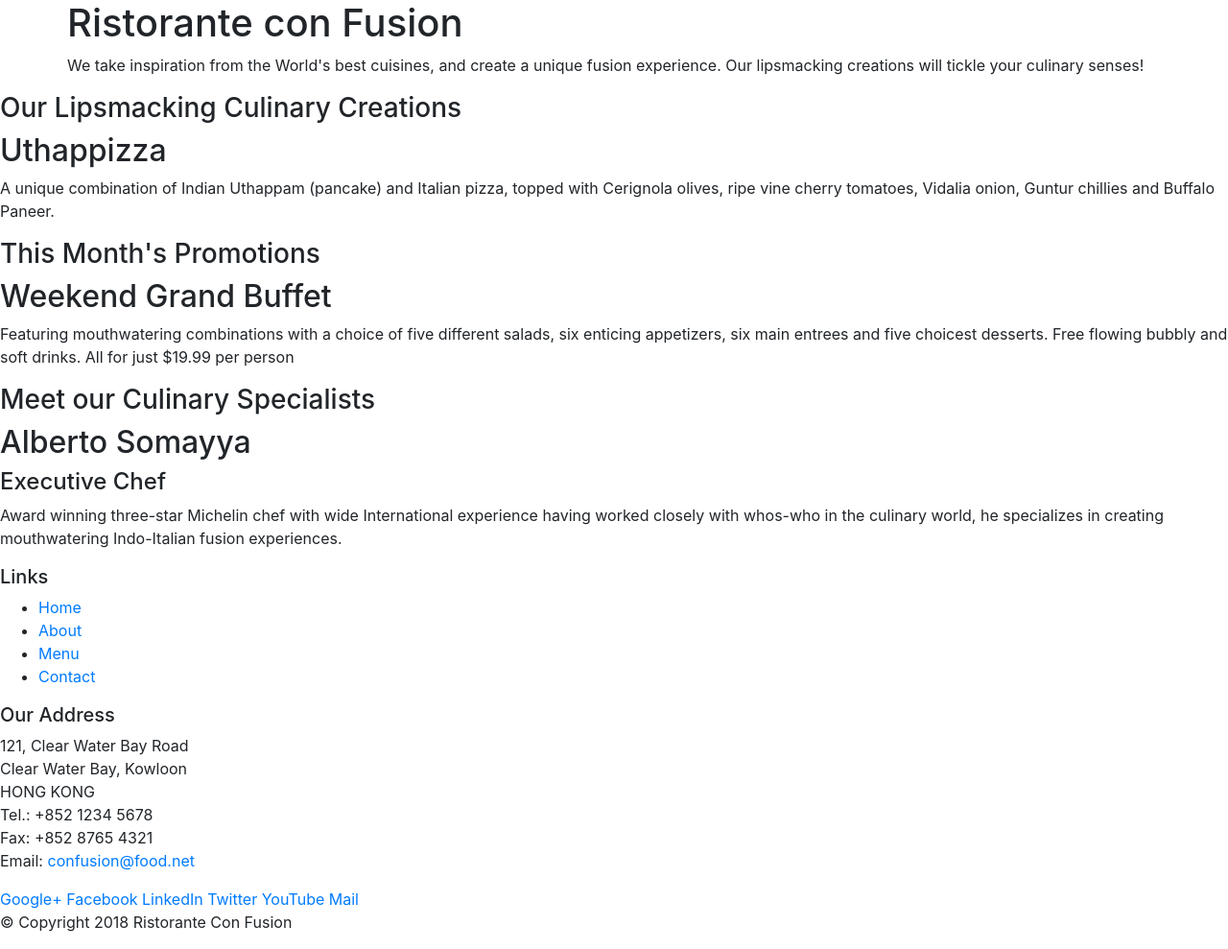
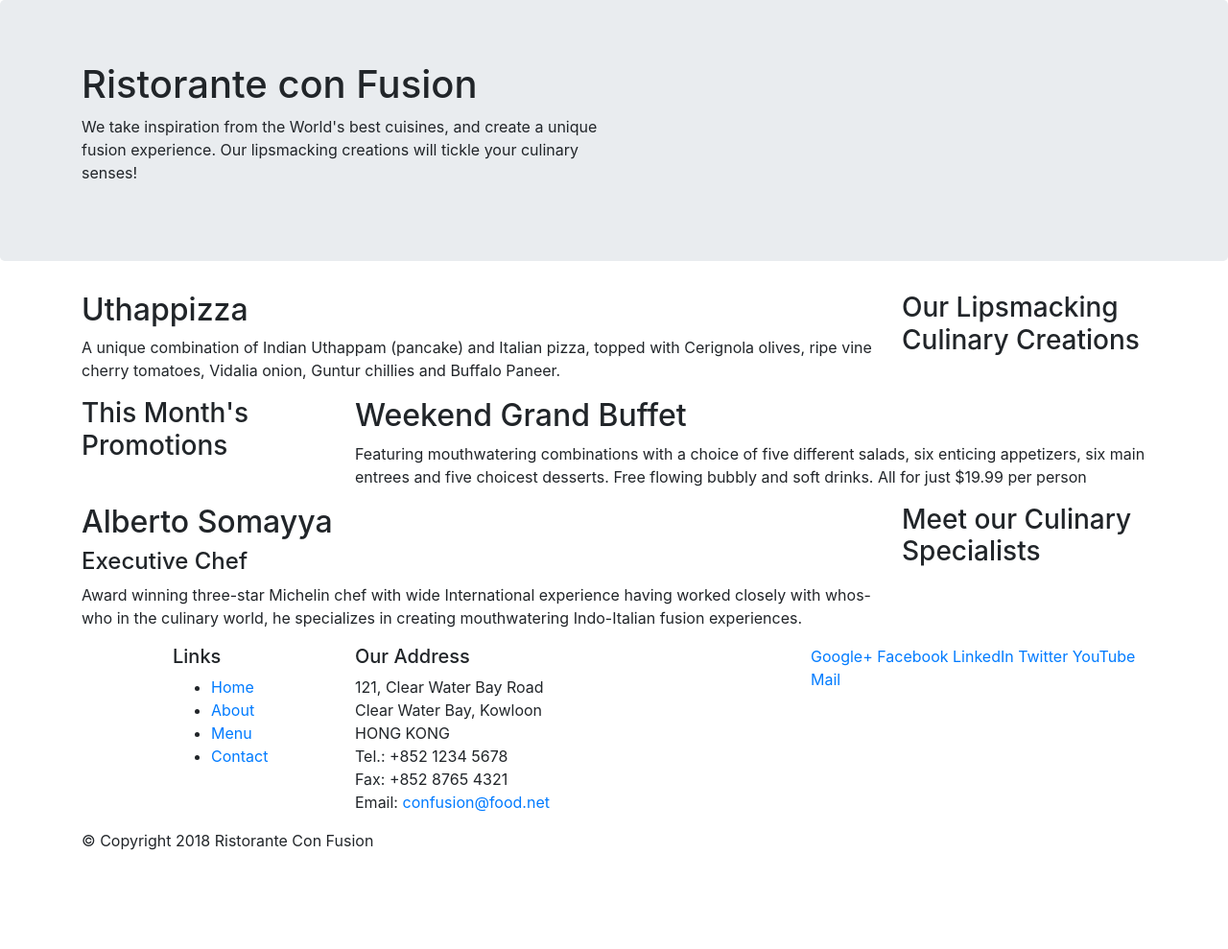
Before and after one commit to Pankaj-j-ux/ResponsiveWebDevLearning, a website: page index.html in a window 1280 px wide. Shown: the whole page at 96% size. After the commit the page ends 904 px from the top, so only its background shows below. Drawn offline with nearby package versions, Linux system fonts and the light colour scheme.

Commit message:
21 july 2020

```diff
--- a/index.html
+++ b/index.html
@@ -15,46 +15,46 @@
 
 <body>
 
-    <header>
+    <header class="jumbotron">
         <div class="container">
             <div class="row">
-                <div>
+                <div class="col-12 col-sm-6">
                     <h1>Ristorante con Fusion</h1>
                     <p>We take inspiration from the World's best cuisines, and create a unique fusion experience. Our lipsmacking creations will tickle your culinary senses!</p>
                 </div>
-                <div>
+                <div class="col-12 col-sm">
                 </div>
             </div>
         </div>
     </header>
 
-    <div>
-        <div>
-            <div>
+    <div class="container">
+        <div class="row">
+            <div class="col-12 col-sm-4 order-sm-last col-md-3">
                 <h3>Our Lipsmacking Culinary Creations</h3>
             </div>
-            <div>
+            <div class="col col-sm-8 order-sm-first col-md-9">
                 <h2>Uthappizza</h2>
                 <p>A unique combination of Indian Uthappam (pancake) and Italian pizza, topped with Cerignola olives, ripe vine cherry tomatoes, Vidalia onion, Guntur chillies and Buffalo Paneer.</p>
             </div>
         </div>
 
 
-        <div>
-            <div>
+        <div class="row">
+            <div class="col-12 col-sm-4 col-md-3">
                 <h3>This Month's Promotions</h3>
             </div>
-            <div>
+            <div class="col col-sm-8 col-md-9">
                 <h2>Weekend Grand Buffet</h2>
                 <p>Featuring mouthwatering combinations with a choice of five different salads, six enticing appetizers, six main entrees and five choicest desserts. Free flowing bubbly and soft drinks. All for just $19.99 per person </p>
             </div>
         </div>
 
-        <div>
-            <div>
+        <div class="row">
+            <div class="col-12 col-sm-4 order-sm-last col-md-3">
                 <h3>Meet our Culinary Specialists</h3>
             </div>
-            <div>
+            <div class="col col-sm-8 order-sm-first col-md-9">
                 <h2>Alberto Somayya</h2>
                 <h4>Executive Chef</h4>
                 <p>Award winning three-star Michelin chef with wide International experience having worked closely with whos-who in the culinary world, he specializes in creating mouthwatering Indo-Italian fusion experiences. </p>
@@ -63,9 +63,9 @@
     </div>
 
     <footer>
-        <div>
-            <div>
-                <div>
+        <div class="container">
+            <div class="row">
+                <div class="col-4 offset-1 col-sm-2">
                     <h5>Links</h5>
                     <ul>
                         <li><a href="#">Home</a></li>
@@ -74,7 +74,7 @@
                         <li><a href="#">Contact</a></li>
                     </ul>
                 </div>
-                <div>
+                <div class="col-7 col-sm-5">
                     <h5>Our Address</h5>
                     <address>
 		              121, Clear Water Bay Road<br>
@@ -85,7 +85,7 @@
 		              Email: <a href="mailto:confusion@food.net">confusion@food.net</a>
 		           </address>
                 </div>
-                <div>
+                <div class="col-12 col-sm-4">
                     <div>
                         <a href="http://google.com/+">Google+</a>
                         <a href="http://www.facebook.com/profile.php?id=">Facebook</a>
@@ -96,8 +96,8 @@
                     </div>
                 </div>
            </div>
-           <div>
-                <div>
+           <div class="row">
+                <div class="col-auto">
                     <p>© Copyright 2018 Ristorante Con Fusion</p>
                 </div>
            </div>
```
